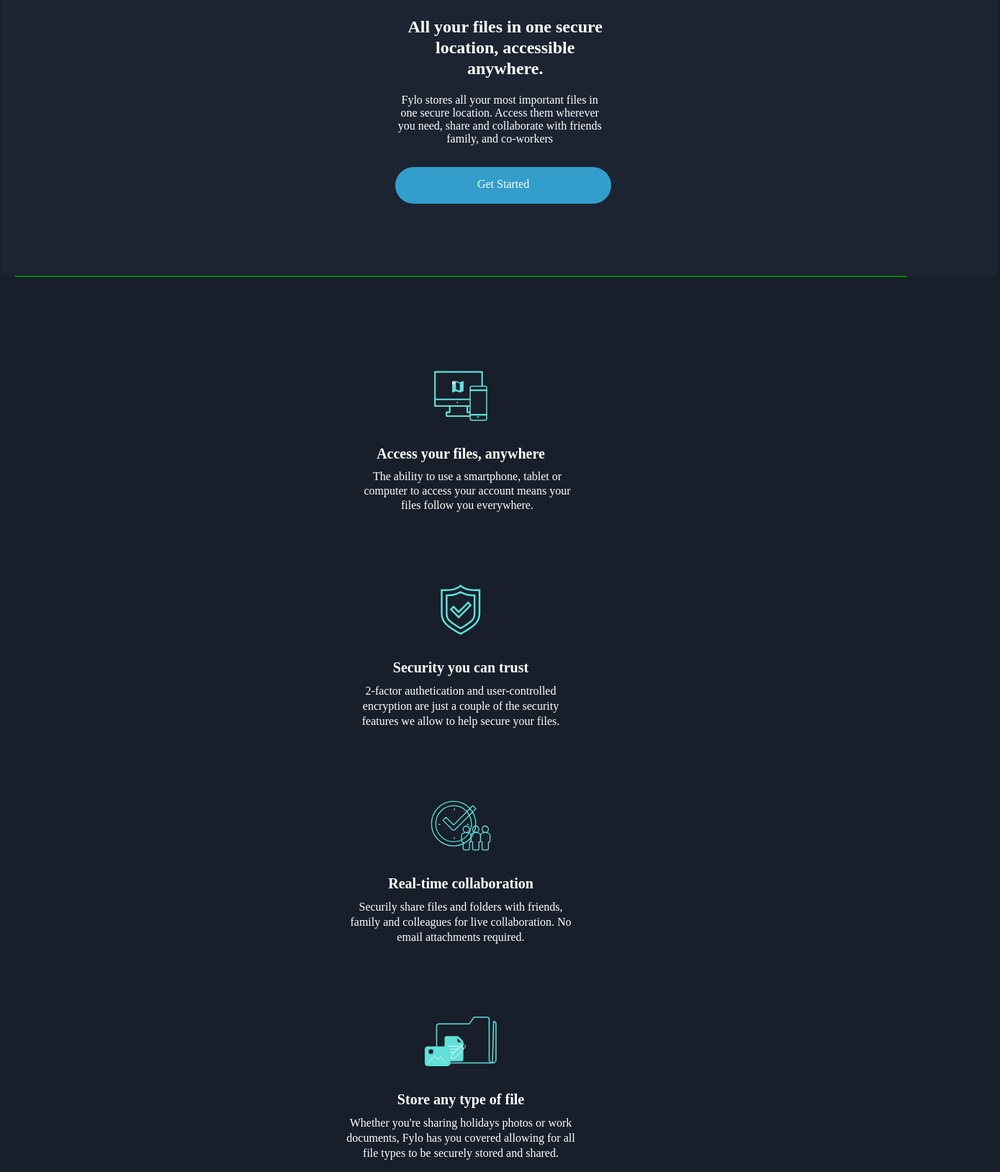
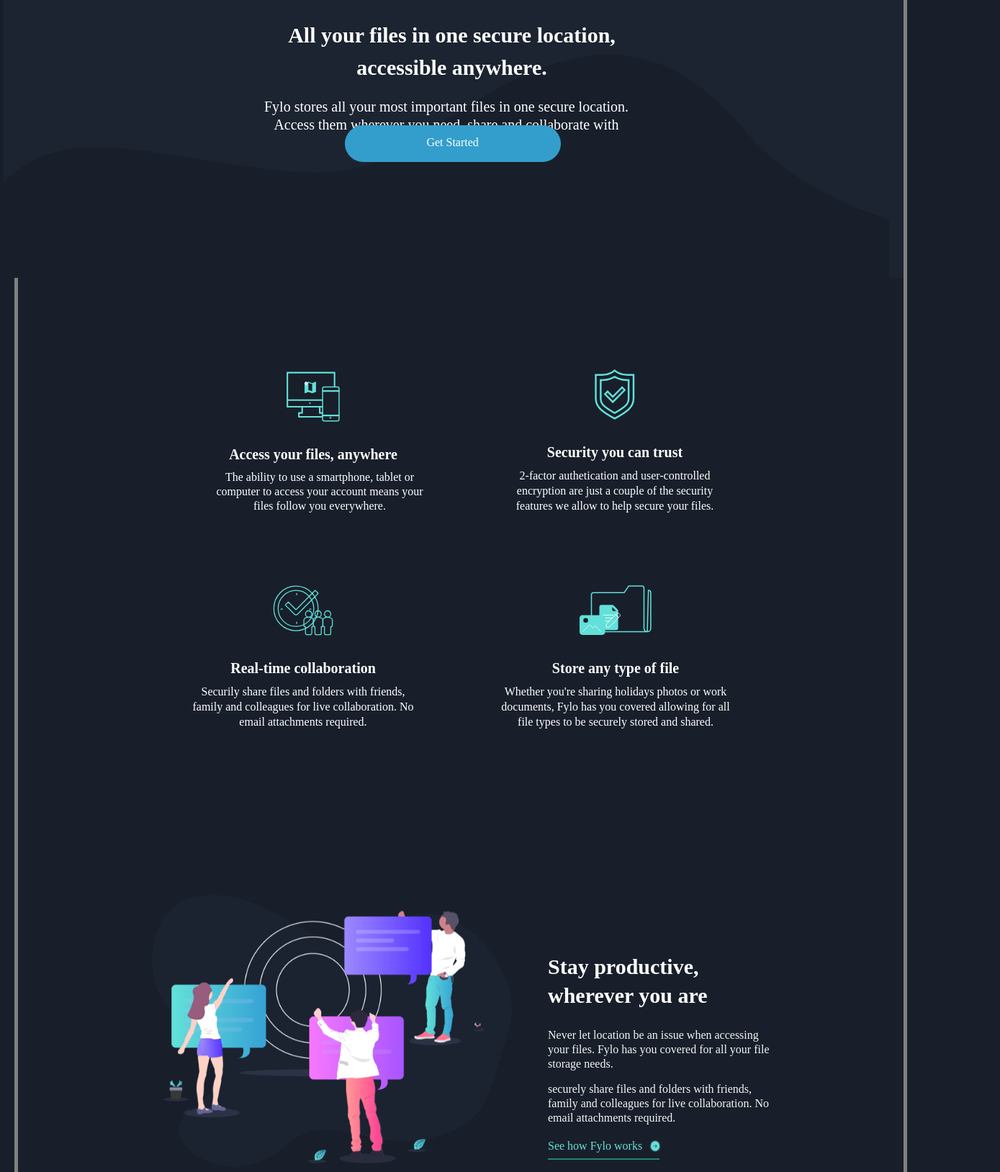
Before and after one commit to teshcodes/fylo-dark-theme-project, a plain HTML site: page index.html in a window 1280 px wide. Shown: the part 560-2188 px from the top of the page at 72% size, 1389 px wide, since content can reach past the window. Drawn offline with Linux system fonts and the light colour scheme.

Commit message:
necessary styling added

```diff
--- a/index.html
+++ b/index.html
@@ -29,7 +29,6 @@
         </div>
 
         <div class="intro-content-container">
-          <!-- <img class="image-background" src="images/bg-curvy-mobile.svg" alt="this is an curvy image background" /> -->
           <img class="illustration-image" src="images/illustration-intro.png" alt="this is an illustration-intro" />
           <div class="main-content">
             <div class="intro-container">
@@ -47,6 +46,7 @@
                   family, and co-workers
                 </div>
               </div>
+              <img class="image-background" src="images/bg-curvy-mobile.svg" alt="this is an curvy image background" />
 
               <div class="start-button">
                 Get Started
@@ -56,7 +56,9 @@
         </div>
       </div>
 
+      <div class="content-container">
         <div class="accessibility-container">
+          <div class="access-and-security">
             <div class="">
               <img class="access-image" src="images/icon-access-anywhere.svg" alt="this is an icon-access-anywhere" />
               <div class="access-header">Access your files, anywhere</div>
@@ -67,6 +69,7 @@
               </div>
             </div>
 
+            <div class="overall-security">
               <img class="security-image" src="images/icon-security.svg" alt="this is a security-icon" />
               <div class="security-header">Security you can trust</div>
               <div class="security-box">
@@ -74,7 +77,11 @@
                 encryption are just a couple of the security
                 features we allow to help secure your files.
               </div>
+            </div>
+          </div>
 
+          <div class="collaboration-and-storage">
+            <div class="overall-collaboartion">
               <img class="collaboration-image" src="images/icon-collaboration.svg" alt="this is a collaboration icon" />
               <div class="collaboration-header">Real-time collaboration</div>
               <div class="collaboration-box">
@@ -82,7 +89,9 @@
                 family and colleagues for live collaboration. No
                 email attachments required.
               </div>
+            </div>
 
+            <div class="overall-storage">
               <img class="storage-image" src="images/icon-any-file.svg" alt="this is an icon-any-file image" />
               <div class="storage-header">Store any type of file</div>
               <div class="storage-box">
@@ -90,12 +99,18 @@
                 documents, Fylo has you covered allowing for all
                 file types to be securely stored and shared.
               </div>
+            </div>
+
 
           </div>
 
-        <div>
+          <div class="image-and-productive-container">
+            <div class="illustration-image-container">
               <img class="illustration-background-image" src="images/illustration-stay-productive.png"
                 alt="this is an illustration image" />
+            </div>
+
+            <div class="productivity-container">
               <div class="stay-productive-header">Stay productive, wherever you are</div>
               <div class="productive-box">
                 Never let location be an issue when accessing
@@ -117,10 +132,15 @@
                 <hr class="straight-line">
               </div>
             </div>
+          </div>
+
 
 
           <div class="member-testimonies-box">
+            <div class="quote-container">
               <img class="quote-image" src="images/bg-quotes.png" alt="this is a quotes image" />
+            </div>
+
 
             <div class="satish-testimnoial">
               Fylo has improved our team productivity by an
@@ -155,10 +175,12 @@
             </div>
 
             <div class="iva-testimnoial">
+              <div>
                 Fylo has improved our team productivity by an
                 order of magnitude. Since making thhe switch our
                 team has become a well oil-collaboration
                 machine.
+              </div>
 
               <div class="overall-profile-three">
                 <div class="profile-three">
@@ -170,6 +192,8 @@
 
             </div>
 
+
+          </div>
         </div>
 
 
--- a/style.css
+++ b/style.css
@@ -49,11 +49,6 @@ span {
     margin-top: 30px;
     margin-left: 25px;
 
-}
-
-/* ========main content */
-.main-content {
-    width: 100%;
 }
 
 .intro-container {
@@ -134,6 +129,7 @@ span {
 .security-image {
     margin-top: 100px;
     height: 70px;
+    justify-self: center;
 }
 
 .security-header {
@@ -399,10 +395,6 @@ span {
     font-size: x-small;
 }
 
-
-/* =======footer content */
-.footer-content {}
-
 /* ======account set up */
 .account-set-up {
     color: white;
@@ -410,6 +402,7 @@ span {
     padding-top: 20px;
     height: 400px;
     width: 330px;
+    max-width: 100%;
     border-radius: 10px;
     background-color: hsl(218, 28%, 13%);
     position: relative;
@@ -460,7 +453,6 @@ span {
 
 /* =======footer-container */
 .overall-footer-container {
-    width: 112%;
     margin-left: -20px;
     margin-top: -62%;
     background-color: hsl(216, 53%, 9%);
@@ -573,12 +565,16 @@ span {
 
 @media only screen and (min-width: 1024px) {
     body {
-        background-color: none;
+        /* background-color: none; */
         margin: 0;
         justify-content: center;
         align-items: center;
         text-align: center;
         width: 100%;
+    }
+
+    .header-box {
+        background-color: hsl(217, 28%, 15%);
     }
 
     .intro-content-container {
@@ -588,12 +584,16 @@ span {
 
     .intro-main-container {
         background-color: hsl(217, 28%, 15%);
-        border: 2px solid green;
-        /* width: 100%; */
     }
 
     .header-box {
-        background-color: hsl(218, 28%, 13%);
+        background-color: hsl(217, 28%, 15%);
+        border: 5px solid grey;
+        /* margin-top: 50px;  */
+    }
+
+    .content-container {
+        /* background-color: blue; */
     }
 
     .fylo-image {
@@ -618,8 +618,207 @@ span {
 
     }
 
-    .intro-container  {
+    .intro-container {
+        background-color: hsl(217, 28%, 15%);
+        width: 100%;
+        height: 400px;
+        margin-left: -20px;
         overflow: hidden;
     }
 
+    .intro-box {
+        color: hsl(0, 0%, 100%);
+        padding-left: 15px;
+        font-size: 30px;
+        line-height: 45px;
+        font-weight: bold;
+        margin-top: 40px;
+        width: 100%;
+        max-width: 480px;
+        justify-self: center;
+        position: relative;
+    }
+
+    .fylo-box {
+        color: hsl(0, 0%, 100%);
+        justify-self: center;
+        margin-top: 20px;
+        max-width: 510px;
+        width: 100%;
+        font-size: 20px;
+        line-height: 25px;
+        position: relative;
+    }
+
+    .start-button {
+        margin-top: -27%;
+        margin-left: 37%;
+        position: absolute;
+    }
+
+    .image-background {
+        width: 155%;
+        height: 110%;
+        margin-top: -11%;
+        margin-left: -35%;
+    }
+
+    .accessibility-container {
+        background-color: hsl(218, 28%, 13%);
+    }
+
+    .access-and-security {
+        display: flex;
+        justify-content: center;
+        gap: 120px;
+    }
+
+    /* ========access your file anywhere */
+    .access-image {
+        margin-top: 130px;
+        height: 70px;
+        justify-self: center;
+    }
+
+    .access-header {
+        color: hsl(0, 0%, 100%);
+        text-align: center;
+        margin-top: 30px;
+        font-size: 20px;
+        font-weight: bold;
+    }
+
+    .access-box {
+        color: hsl(0, 0%, 100%);
+        justify-self: center;
+        margin-top: 10px;
+        margin-left: 18px;
+        width: 290px;
+        max-width: 100%;
+        line-height: 20px;
+    }
+
+    /* ===========security you can trust */
+    .overall-security {
+        margin-top: 27px;
+    }
+
+    .security-image {
+        margin-top: 100px;
+        height: 70px;
+        justify-self: end;
+    }
+
+    .security-header {
+        color: hsl(0, 0%, 100%);
+        text-align: center;
+        margin-top: 30px;
+        font-size: 20px;
+        font-weight: bold;
+    }
+
+    .security-box {
+        color: hsl(0, 0%, 100%);
+        justify-self: center;
+        margin-top: 10px;
+        width: 290px;
+        max-width: 100%;
+        line-height: 21px;
+    }
+
+    .collaboration-and-storage  {
+        display: flex;
+        justify-content: center;
+        gap: 120px;
+    }
+
+    .image-and-productive-container  {
+        display: flex;
+        justify-content: center;
+        margin-top: 100px;
+        gap: 50px;
+    }
+
+    .illustration-background-image  {
+        width: 500px;
+    }
+
+    .productivity-container  {
+        text-align: start;
+        margin-top: 180px;
+    }
+
+    .stay-productive-header {
+        color: hsl(0, 0%, 100%);
+        font-size: 30px;
+        font-weight: bold;
+        margin-left: 0px;
+        margin-top: 30px;
+        width: 250px;
+        line-height: 40px;
+    }
+
+    .productive-box  {
+        margin-top: 25px;
+    }
+
+    .quote-container  {
+        margin-top: -30%;
+        padding-left: 10%;
+        width: 1px;
+    }
+
+    .quote-image {
+        justify-self: start;
+        width: 50px;
+        margin-bottom: 30px;
+    }
+
+    .member-testimonies-box  {
+        display: flex;
+        gap: 30px;
+        justify-content: center;
+        margin-left: -6.5%;
+        margin-top: 20%;
+        position: relative;
+        width: 100%;
+        background-color: hsl(217, 28%, 15%);
+    }
+
+    .satish-testimnoial {
+         margin-top: 20px;
+    }
+
+    /* =======footer-container */
+.overall-footer-container {
+    margin-top: 0px;
+    background-color: hsl(216, 53%, 9%);
+    margin-bottom: -20%;
+    text-align: center;
 }
+
+.footer-container {
+    padding-left: 25px;
+    padding-top: 75%;
+    text-align: center;
+
+}
+
+.account-set-up {
+    color: white;
+    margin-top: 100px;
+    padding-top: 10px;
+    height: 200px;
+    width: 700px;
+    max-width: 100%;
+    border-radius: 10px;
+    background-color: hsl(218, 28%, 13%);
+    position: relative;
+    border: 4px solid hsl(218, 28%, 13%);
+    box-shadow: 1px 1px 2px;
+    justify-self: center;
+}
+
+
+
+}
```
Lines whose indentation alone changed are shown as unchanged.
